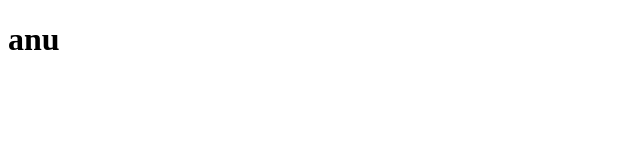
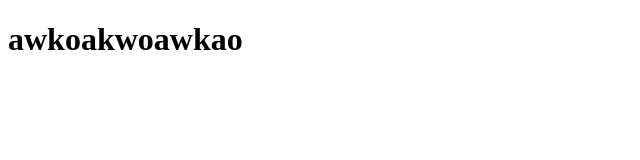
Before and after one commit to arusalq/test-git-and-node, a website: page index.html in a window 1280 px wide. Shown: the whole page, without its empty margins (0-640 px from the left). Drawn offline with Linux system fonts and the light colour scheme.

```diff
--- a/index.html
+++ b/index.html
@@ -7,6 +7,6 @@
     <title>Test</title>
 </head>
 <body>
-    <h1>anu</h1>
+    <h1>awkoakwoawkao</h1>
 </body>
 </html>
```
Also changed, not shown: 1 other file.
